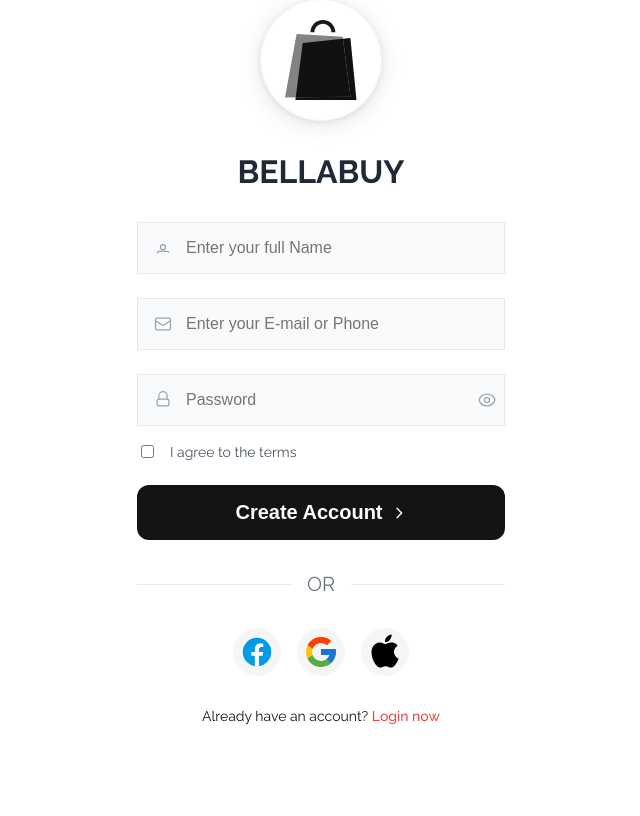
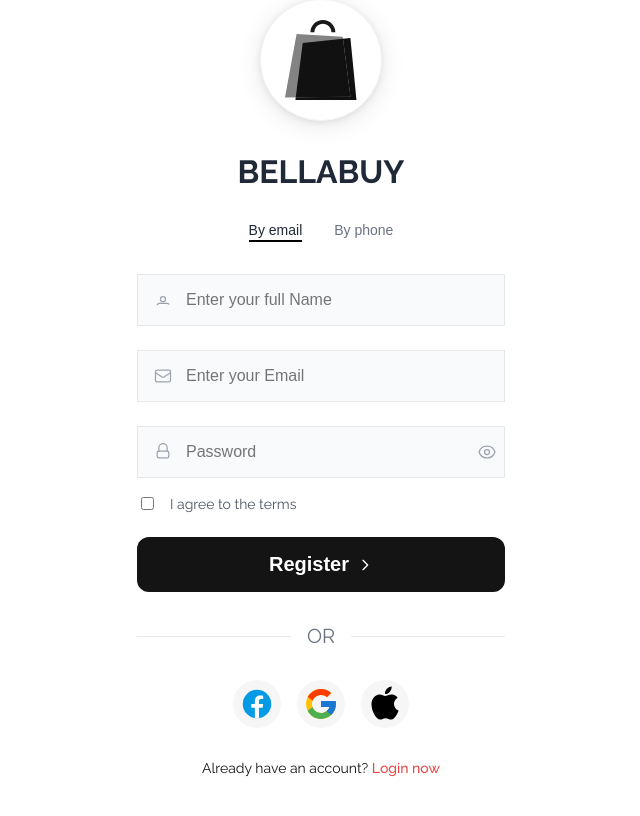
Before and after one commit to ResourcioPvtLimited/Bellabuy_ecommerce_site, a PHP site: page /phpmail/user/register.html in a window 1280 px wide. Shown: the part 170-986 px from the top of the page, without its empty margins (319-959 px from the left). Run offline with PHP 8.4, Linux system fonts and the light colour scheme; some libraries are stand-ins or nearby versions.

Commit message:
Modified register page

```diff
--- a/assets/css/register.css
+++ b/assets/css/register.css
@@ -1,27 +1,29 @@
-html, body {
+html,
+body {
   height: 100%;
   width: 100%;
   margin: 0;
   padding: 0;
   box-sizing: border-box;
   font-family: 'Raleway', sans-serif;
-  overflow-x: hidden; /* Prevent horizontal scroll */
+  overflow-x: hidden;
 }
 
 body {
-  background-color: var(--color-primary);
+  background-color: var(--color-primary, #f3f4f6);
   display: block;
 }
 
 .container {
   background: white;
-  padding: 2rem 1rem;         /* Add horizontal padding for small screens */
+  padding: 2rem 1rem;
   border-radius: 1rem;
   max-width: 400px;
   width: 100%;
   margin: 2rem auto;
-  box-sizing: border-box;     /* Ensure padding is included in width */
+  box-sizing: border-box;
 }
+
 .avatar {
   background: #fff;
   border-radius: 50%;
@@ -31,16 +33,18 @@ body {
   align-items: center;
   justify-content: center;
   margin: 0 auto 2rem;
-  box-shadow: 0 4px 24px 0 rgba(0,0,0,0.10), 0 1.5px 6px 0 rgba(0,0,0,0.07);
+  box-shadow: 0 4px 24px 0 rgba(0, 0, 0, 0.10), 0 1.5px 6px 0 rgba(0, 0, 0, 0.07);
   border: 1px solid #f3f4f6;
   overflow: hidden;
 }
+
 .avatar img {
   width: 80px;
   height: 80px;
   object-fit: contain;
   display: block;
 }
+
 h1 {
   text-align: center;
   font-size: 2rem;
@@ -50,13 +54,33 @@ h1 {
   font-weight: 700;
   font-size: 32px;
 }
-h2 {
-  text-align: center;
-  font-size: 1.5rem;
-  font-weight: bold;
-  color: #1f2937;
+
+.toggle-buttons {
+  display: flex;
+  gap: 2rem;
+  justify-content: center;
   margin-bottom: 2rem;
 }
+
+.toggle-btn {
+  padding: 0 0 2px 0;
+  border: none;
+  font-size: 0.875rem;
+  font-weight: 500;
+  cursor: pointer;
+  transition: all 0.2s ease;
+  background: transparent;
+  color: #6b7280;
+  border-bottom: 2px solid transparent;
+}
+
+.toggle-btn.active {
+  text-decoration: none;
+  color: #1f2937;
+  border-bottom: 2px solid #000;
+}
+
+
 input {
   width: 100%;
   padding: 1rem 3rem 1rem 3rem;
@@ -67,13 +91,16 @@ input {
   outline: none;
   box-sizing: border-box;
 }
+
 input:focus {
   border-color: transparent;
   box-shadow: 0 0 0 2px #e5e7eb;
 }
+
 .input-wrapper {
   position: relative;
 }
+
 .input-wrapper svg {
   position: absolute;
   top: 50%;
@@ -83,6 +110,7 @@ input:focus {
   width: 20px;
   height: 20px;
 }
+
 .toggle-password {
   position: absolute;
   top: 50%;
@@ -92,23 +120,26 @@ input:focus {
   border: none;
   color: #9ca3af;
   cursor: pointer;
+}
 
-    }
 input[type="password"] {
   padding-right: 3.5rem;
 }
+
 .checkbox-group {
   display: flex;
   justify-content: flex-start;
   align-items: center;
   margin-top: 1rem;
 }
+
 .checkbox-group input[type="checkbox"] {
   width: auto;
   padding: 0;
   margin-right: 0.5rem;
   accent-color: #1f2937;
 }
+
 .checkbox-group label {
   display: flex;
   align-items: center;
@@ -117,18 +148,20 @@ input[type="password"] {
   color: #4b5563;
   margin: 0;
   width: auto;
-  white-space: nowrap; /* Prevent label text from wrapping */
+  white-space: nowrap;
 }
+
 .checkbox-group a {
   color: #ef4444;
   font-size: 0.875rem;
   text-decoration: none;
 }
+
 .btn-login {
   width: 100%;
   padding: 1rem;
   margin-top: 1.5rem;
-  background-color: var(--color-secondary);
+  background-color: var(--color-secondary, #ef4444);
   color: white;
   border: none;
   border-radius: 0.75rem;
@@ -140,28 +173,33 @@ input[type="password"] {
   gap: 0.5rem;
   font-size: 20px;
 }
+
 .divider {
   display: flex;
   align-items: center;
   margin: 2rem 0;
 }
+
 .divider hr {
   flex: 1;
   border: none;
   height: 1px;
   background: #e5e7eb;
 }
+
 .divider span {
   margin: 0 1rem;
   font-size: 20px;
   color: #6b7280;
 }
+
 .socials {
   display: flex;
   justify-content: center;
   gap: 1rem;
   margin-bottom: 2rem;
 }
+
 .socials button {
   width: 48px;
   height: 48px;
@@ -174,30 +212,45 @@ input[type="password"] {
   cursor: pointer;
   background: #f7f6f6;
 }
-.facebook { background: #1877f2; }
-.google { background: #ea4335; }
-.github { background: #000; }
+
+.facebook {
+  background: #1877f2;
+}
+
+.google {
+  background: #ea4335;
+}
+
+.github {
+  background: #000;
+}
+
 .register {
   text-align: center;
   font-size: 0.875rem;
 }
+
 .register a {
   color: #ef4444;
   text-decoration: none;
   font-weight: 500;
 }
+
 .error-message {
   color: #ef4444;
   text-align: center;
   margin-bottom: 1rem;
   font-size: 0.95rem;
 }
+
 .success-message {
   color: #22c55e;
   text-align: center;
   margin-bottom: 1rem;
   font-size: 0.95rem;
 }
-span,a{
+
+span,
+a {
   font-size: 14px;
 }
--- a/user/register.html
+++ b/user/register.html
@@ -1,21 +1,23 @@
-
 <!DOCTYPE html>
 <html lang="en">
   <head>
     <meta charset="UTF-8" />
-  <meta name="viewport" content="width=device-width, initial-scale=1.0"/>
+    <meta name="viewport" content="width=device-width, initial-scale=1.0" />
     <title>Register | BellaBuy</title>
-  <link rel="stylesheet" href="../../assets/css/register.css" />
-  <link rel="preconnect" href="https://fonts.googleapis.com">
-<link rel="preconnect" href="https://fonts.gstatic.com" crossorigin>
-<link href="https://fonts.googleapis.com/css2?family=Instrument+Sans:ital,wght@0,400..700;1,400..700&family=Raleway:ital,wght@0,100..900;1,100..900&display=swap" rel="stylesheet">
-<link rel="stylesheet" href="../assets/css/main.css">
+    <link rel="stylesheet" href="../assets/css/register.css" />
+    <link rel="preconnect" href="https://fonts.googleapis.com" />
+    <link rel="preconnect" href="https://fonts.gstatic.com" crossorigin />
+    <link
+      href="https://fonts.googleapis.com/css2?family=Instrument+Sans:ital,wght@0,400..700;1,400..700&family=Raleway:ital,wght@0,100..900;1,100..900&display=swap"
+      rel="stylesheet"
+    />
 
     <script src="https://cdn.jsdelivr.net/npm/sweetalert2@11"></script>
+
     <script>
       // Function to include HTML content
       function includeHTML() {
-      document.querySelectorAll('[data-include]').forEach(async el => {
+        document.querySelectorAll("[data-include]").forEach(async (el) => {
           const file = el.getAttribute("data-include");
           const res = await fetch(file);
           const html = await res.text();
@@ -23,16 +25,15 @@
         });
       }
 
-    window.addEventListener('DOMContentLoaded', includeHTML);
-    window.addEventListener('DOMContentLoaded', includeHTML);
-
+      window.addEventListener("DOMContentLoaded", includeHTML);
+      window.addEventListener("DOMContentLoaded", includeHTML);
     </script>
   </head>
   <body>
     <div data-include="navbar.html"></div>
     <script>
       async function includeHTML() {
-  const elements = document.querySelectorAll('[data-include]');
+        const elements = document.querySelectorAll("[data-include]");
         for (const el of elements) {
           const file = el.getAttribute("data-include");
           const res = await fetch(file);
@@ -40,90 +41,225 @@ async function includeHTML() {
           el.innerHTML = html;
         }
         // Now load navbar.js and run setupNavbarDropdown
-  const script = document.createElement('script');
-  script.src = '../assets/js/navbar.js';
-  script.onload = function() {
-    if (typeof setupNavbarDropdown === 'function') setupNavbarDropdown();
+        const script = document.createElement("script");
+        script.src = "../assets/js/navbar.js";
+        script.onload = function () {
+          if (typeof setupNavbarDropdown === "function") setupNavbarDropdown();
         };
         document.body.appendChild(script);
       }
 
-window.addEventListener('DOMContentLoaded', includeHTML);
+      window.addEventListener("DOMContentLoaded", includeHTML);
     </script>
     <div class="container">
       <div class="avatar">
-       <img src="../../assets/images/logo.svg" alt="BellaBuy Logo" width="120" height="120">
+        <img
+          src="../assets/images/logo.svg"
+          alt="BellaBuy Logo"
+          width="120"
+          height="120"
+        />
       </div>
       <h1>BELLABUY</h1>
 
+      <!-- Toggle buttons for Email/Phone -->
+      <div class="toggle-buttons">
+        <button type="button" class="toggle-btn active" id="emailBtn">
+          By email
+        </button>
+        <button type="button" class="toggle-btn" id="phoneBtn">By phone</button>
+      </div>
 
       <form id="register-form">
         <div class="input-wrapper">
-    <svg fill="none" stroke="currentColor" stroke-width="1.5" viewBox="0 0 24 24">
-      <path stroke-linecap="round" stroke-linejoin="round" d="M5.121 17.804A4 4 0 017 16h10a4 4 0 011.879.804M15 11a3 3 0 11-6 0 3 3 0 016 0z"/>
+          <svg
+            fill="none"
+            stroke="currentColor"
+            stroke-width="1.5"
+            viewBox="0 0 24 24"
+          >
+            <path
+              stroke-linecap="round"
+              stroke-linejoin="round"
+              d="M5.121 17.804A4 4 0 017 16h10a4 4 0 011.879.804M15 11a3 3 0 11-6 0 3 3 0 016 0z"
+            />
           </svg>
-    <input type="text" id="name" name="name" placeholder="Enter your full Name" >
+          <input
+            type="text"
+            id="name"
+            name="name"
+            placeholder="Enter your full Name"
+          />
         </div>
 
-  <div class="input-wrapper" style="margin-top: 1.5rem;">
-    <svg fill="none" stroke="currentColor" stroke-width="1.5" viewBox="0 0 24 24">
-      <path stroke-linecap="round" stroke-linejoin="round" d="M3 8l7.89 5.26a2 2 0 002.22 0L21 8M5 19h14a2 2 0 002-2V7a2 2 0 00-2-2H5a2 2 0 00-2 2v10a2 2 0 002 2z"/>
+        <div class="input-wrapper" style="margin-top: 1.5rem">
+          <svg
+            id="identifierIcon"
+            fill="none"
+            stroke="currentColor"
+            stroke-width="1.5"
+            viewBox="0 0 24 24"
+          >
+            <path
+              stroke-linecap="round"
+              stroke-linejoin="round"
+              d="M3 8l7.89 5.26a2 2 0 002.22 0L21 8M5 19h14a2 2 0 002-2V7a2 2 0 00-2-2H5a2 2 0 00-2 2v10a2 2 0 002 2z"
+            />
           </svg>
-    <input type="text" id="identifier" name="identifier" placeholder="Enter your E-mail or Phone " >
+          <input
+            type="email"
+            id="identifier"
+            name="identifier"
+            placeholder="Enter your Email"
+          />
         </div>
 
-  <div class="input-wrapper" style="margin-top: 1.5rem;">
-    <svg fill="none" stroke="currentColor" stroke-width="1.5" viewBox="0 0 24 24" width="20" height="20">
+        <div class="input-wrapper" style="margin-top: 1.5rem">
+          <svg
+            fill="none"
+            stroke="currentColor"
+            stroke-width="1.5"
+            viewBox="0 0 24 24"
+            width="20"
+            height="20"
+          >
             <rect x="5" y="11" width="14" height="8" rx="2" />
-      <path stroke-linecap="round" stroke-linejoin="round" d="M7 11V7a5 5 0 0110 0v4" />
+            <path
+              stroke-linecap="round"
+              stroke-linejoin="round"
+              d="M7 11V7a5 5 0 0110 0v4"
+            />
           </svg>
-    <input type="password" id="password" name="password" placeholder="Password" required>
-    <button type="button" class="toggle-password" id="togglePasswordBtn" aria-label="Show password">
-      <svg id="eyeIcon" fill="none" stroke="currentColor" stroke-width="1.5" viewBox="0 0 24 24" width="24" height="24">
-        <path stroke-linecap="round" stroke-linejoin="round" d="M15 12a3 3 0 11-6 0 3 3 0 016 0z"/>
-        <path stroke-linecap="round" stroke-linejoin="round" d="M2.458 12C3.732 7.943 7.522 5 12 5s8.268 2.943 9.542 7c-1.274 4.057-5.064 7-9.542 7s-8.268-2.943-9.542-7z"/>
+          <input
+            type="password"
+            id="password"
+            name="password"
+            placeholder="Password"
+            required
+          />
+          <button
+            type="button"
+            class="toggle-password"
+            id="togglePasswordBtn"
+            aria-label="Show password"
+          >
+            <svg
+              id="eyeIcon"
+              fill="none"
+              stroke="currentColor"
+              stroke-width="1.5"
+              viewBox="0 0 24 24"
+              width="24"
+              height="24"
+            >
+              <path
+                stroke-linecap="round"
+                stroke-linejoin="round"
+                d="M15 12a3 3 0 11-6 0 3 3 0 016 0z"
+              />
+              <path
+                stroke-linecap="round"
+                stroke-linejoin="round"
+                d="M2.458 12C3.732 7.943 7.522 5 12 5s8.268 2.943 9.542 7c-1.274 4.057-5.064 7-9.542 7s-8.268-2.943-9.542-7z"
+              />
             </svg>
           </button>
         </div>
 
         <div class="checkbox-group">
           <label>
-      <input type="checkbox" id="terms" name="terms" >
+            <input type="checkbox" id="terms" name="terms" />
             I agree to the terms
           </label>
         </div>
 
         <button type="submit" class="btn-login" id="registerBtn">
-    Create Account
-    <svg fill="none" stroke="currentColor" stroke-width="2" viewBox="0 0 24 24" width="16" height="16">
-      <path stroke-linecap="round" stroke-linejoin="round" d="M9 5l7 7-7 7"/>
+          Register
+          <svg
+            fill="none"
+            stroke="currentColor"
+            stroke-width="2"
+            viewBox="0 0 24 24"
+            width="16"
+            height="16"
+          >
+            <path
+              stroke-linecap="round"
+              stroke-linejoin="round"
+              d="M9 5l7 7-7 7"
+            />
           </svg>
         </button>
       </form>
 
       <div class="divider">
-      <hr>
+        <hr />
         <span>OR</span>
-      <hr>
+        <hr />
       </div>
 
       <div class="socials">
         <button class="facebook">
           <!-- Facebook SVG -->
-      <svg xmlns="http://www.w3.org/2000/svg" x="0px" y="0px" width="100" height="100" viewBox="0 0 48 48">
-        <path fill="#039be5" d="M24 5A19 19 0 1 0 24 43A19 19 0 1 0 24 5Z"></path><path fill="#fff" d="M26.572,29.036h4.917l0.772-4.995h-5.69v-2.73c0-2.075,0.678-3.915,2.619-3.915h3.119v-4.359c-0.548-0.074-1.707-0.236-3.897-0.236c-4.573,0-7.254,2.415-7.254,7.917v3.323h-4.701v4.995h4.701v13.729C22.089,42.905,23.032,43,24,43c0.875,0,1.729-0.08,2.572-0.194V29.036z"></path>
+          <svg
+            xmlns="http://www.w3.org/2000/svg"
+            x="0px"
+            y="0px"
+            width="100"
+            height="100"
+            viewBox="0 0 48 48"
+          >
+            <path
+              fill="#039be5"
+              d="M24 5A19 19 0 1 0 24 43A19 19 0 1 0 24 5Z"
+            ></path>
+            <path
+              fill="#fff"
+              d="M26.572,29.036h4.917l0.772-4.995h-5.69v-2.73c0-2.075,0.678-3.915,2.619-3.915h3.119v-4.359c-0.548-0.074-1.707-0.236-3.897-0.236c-4.573,0-7.254,2.415-7.254,7.917v3.323h-4.701v4.995h4.701v13.729C22.089,42.905,23.032,43,24,43c0.875,0,1.729-0.08,2.572-0.194V29.036z"
+            ></path>
           </svg>
         </button>
         <button class="google">
           <!-- Google SVG -->
-      <svg xmlns="http://www.w3.org/2000/svg" x="0px" y="0px" width="100" height="100" viewBox="0 0 48 48">
-      <path fill="#FFC107" d="M43.611,20.083H42V20H24v8h11.303c-1.649,4.657-6.08,8-11.303,8c-6.627,0-12-5.373-12-12c0-6.627,5.373-12,12-12c3.059,0,5.842,1.154,7.961,3.039l5.657-5.657C34.046,6.053,29.268,4,24,4C12.955,4,4,12.955,4,24c0,11.045,8.955,20,20,20c11.045,0,20-8.955,20-20C44,22.659,43.862,21.35,43.611,20.083z"></path><path fill="#FF3D00" d="M6.306,14.691l6.571,4.819C14.655,15.108,18.961,12,24,12c3.059,0,5.842,1.154,7.961,3.039l5.657-5.657C34.046,6.053,29.268,4,24,4C16.318,4,9.656,8.337,6.306,14.691z"></path><path fill="#4CAF50" d="M24,44c5.166,0,9.86-1.977,13.409-5.192l-6.19-5.238C29.211,35.091,26.715,36,24,36c-5.202,0-9.619-3.317-11.283-7.946l-6.522,5.025C9.505,39.556,16.227,44,24,44z"></path><path fill="#1976D2" d="M43.611,20.083H42V20H24v8h11.303c-0.792,2.237-2.231,4.166-4.087,5.571c0.001-0.001,0.002-0.001,0.003-0.002l6.19,5.238C36.971,39.205,44,34,44,24C44,22.659,43.862,21.35,43.611,20.083z"></path>
+          <svg
+            xmlns="http://www.w3.org/2000/svg"
+            x="0px"
+            y="0px"
+            width="100"
+            height="100"
+            viewBox="0 0 48 48"
+          >
+            <path
+              fill="#FFC107"
+              d="M43.611,20.083H42V20H24v8h11.303c-1.649,4.657-6.08,8-11.303,8c-6.627,0-12-5.373-12-12c0-6.627,5.373-12,12-12c3.059,0,5.842,1.154,7.961,3.039l5.657-5.657C34.046,6.053,29.268,4,24,4C12.955,4,4,12.955,4,24c0,11.045,8.955,20,20,20c11.045,0,20-8.955,20-20C44,22.659,43.862,21.35,43.611,20.083z"
+            ></path>
+            <path
+              fill="#FF3D00"
+              d="M6.306,14.691l6.571,4.819C14.655,15.108,18.961,12,24,12c3.059,0,5.842,1.154,7.961,3.039l5.657-5.657C34.046,6.053,29.268,4,24,4C16.318,4,9.656,8.337,6.306,14.691z"
+            ></path>
+            <path
+              fill="#4CAF50"
+              d="M24,44c5.166,0,9.86-1.977,13.409-5.192l-6.19-5.238C29.211,35.091,26.715,36,24,36c-5.202,0-9.619-3.317-11.283-7.946l-6.522,5.025C9.505,39.556,16.227,44,24,44z"
+            ></path>
+            <path
+              fill="#1976D2"
+              d="M43.611,20.083H42V20H24v8h11.303c-0.792,2.237-2.231,4.166-4.087,5.571c0.001-0.001,0.002-0.001,0.003-0.002l6.19,5.238C36.971,39.205,44,34,44,24C44,22.659,43.862,21.35,43.611,20.083z"
+            ></path>
           </svg>
         </button>
         <button class="github">
           <!-- Apple SVG -->
-      <svg xmlns="http://www.w3.org/2000/svg" x="0px" y="0px" width="100" height="100" viewBox="0 0 30 30">
-       <path d="M25.565,9.785c-0.123,0.077-3.051,1.702-3.051,5.305c0.138,4.109,3.695,5.55,3.756,5.55 c-0.061,0.077-0.537,1.963-1.947,3.94C23.204,26.283,21.962,28,20.076,28c-1.794,0-2.438-1.135-4.508-1.135 c-2.223,0-2.852,1.135-4.554,1.135c-1.886,0-3.22-1.809-4.4-3.496c-1.533-2.208-2.836-5.673-2.882-9 c-0.031-1.763,0.307-3.496,1.165-4.968c1.211-2.055,3.373-3.45,5.734-3.496c1.809-0.061,3.419,1.242,4.523,1.242 c1.058,0,3.036-1.242,5.274-1.242C21.394,7.041,23.97,7.332,25.565,9.785z M15.001,6.688c-0.322-1.61,0.567-3.22,1.395-4.247 c1.058-1.242,2.729-2.085,4.17-2.085c0.092,1.61-0.491,3.189-1.533,4.339C18.098,5.937,16.488,6.872,15.001,6.688z"></path>
+          <svg
+            xmlns="http://www.w3.org/2000/svg"
+            x="0px"
+            y="0px"
+            width="100"
+            height="100"
+            viewBox="0 0 30 30"
+          >
+            <path
+              d="M25.565,9.785c-0.123,0.077-3.051,1.702-3.051,5.305c0.138,4.109,3.695,5.55,3.756,5.55 c-0.061,0.077-0.537,1.963-1.947,3.94C23.204,26.283,21.962,28,20.076,28c-1.794,0-2.438-1.135-4.508-1.135 c-2.223,0-2.852,1.135-4.554,1.135c-1.886,0-3.22-1.809-4.4-3.496c-1.533-2.208-2.836-5.673-2.882-9 c-0.031-1.763,0.307-3.496,1.165-4.968c1.211-2.055,3.373-3.45,5.734-3.496c1.809-0.061,3.419,1.242,4.523,1.242 c1.058,0,3.036-1.242,5.274-1.242C21.394,7.041,23.97,7.332,25.565,9.785z M15.001,6.688c-0.322-1.61,0.567-3.22,1.395-4.247 c1.058-1.242,2.729-2.085,4.17-2.085c0.092,1.61-0.491,3.189-1.533,4.339C18.098,5.937,16.488,6.872,15.001,6.688z"
+            ></path>
           </svg>
         </button>
       </div>
@@ -134,38 +270,83 @@ window.addEventListener('DOMContentLoaded', includeHTML);
       </div>
     </div>
 
-  <!-- <script>
-    document.getElementById('togglePasswordBtn').addEventListener('click', function () {
-      const passwordInput = document.getElementById('password');
-      const eyeIcon = document.getElementById('eyeIcon');
-      if (passwordInput.type === 'password') {
-        passwordInput.type = 'text';
+    <script>
+      document.addEventListener("DOMContentLoaded", function () {
+        const emailBtn = document.getElementById("emailBtn");
+        const phoneBtn = document.getElementById("phoneBtn");
+        const identifierInput = document.getElementById("identifier");
+        const identifierIcon = document.getElementById("identifierIcon");
+
+        // Email icon SVG
+        const emailIconSVG = `
+          <path
+            stroke-linecap="round"
+            stroke-linejoin="round"
+            d="M3 8l7.89 5.26a2 2 0 002.22 0L21 8M5 19h14a2 2 0 002-2V7a2 2 0 00-2-2H5a2 2 0 00-2 2v10a2 2 0 002 2z"
+          />
+        `;
+
+        // Phone icon SVG
+        const phoneIconSVG = `
+          <path
+            stroke-linecap="round"
+            stroke-linejoin="round"
+            d="M3 5a2 2 0 012-2h3.28a1 1 0 01.948.684l1.498 4.493a1 1 0 01-.502 1.21l-2.257 1.13a11.042 11.042 0 005.516 5.516l1.13-2.257a1 1 0 011.21-.502l4.493 1.498a1 1 0 01.684.949V19a2 2 0 01-2 2h-1C9.716 21 3 14.284 3 6V5z"
+          />
+        `;
+
+        // Toggle to Email
+        emailBtn.addEventListener("click", function () {
+          emailBtn.classList.add("active");
+          phoneBtn.classList.remove("active");
+
+          identifierInput.type = "email";
+          identifierInput.placeholder = "Enter your Email";
+          identifierIcon.innerHTML = emailIconSVG;
+        });
+
+        // Toggle to Phone
+        phoneBtn.addEventListener("click", function () {
+          phoneBtn.classList.add("active");
+          emailBtn.classList.remove("active");
+
+          identifierInput.type = "tel";
+          identifierInput.placeholder = "Enter your Phone Number";
+          identifierIcon.innerHTML = phoneIconSVG;
+        });
+
+        // Password toggle functionality
+        const togglePasswordBtn = document.getElementById("togglePasswordBtn");
+        const passwordInput = document.getElementById("password");
+        const eyeIcon = document.getElementById("eyeIcon");
+
+        if (togglePasswordBtn) {
+          togglePasswordBtn.addEventListener("click", function () {
+            if (passwordInput.type === "password") {
+              passwordInput.type = "text";
               eyeIcon.innerHTML = `
                 <path stroke-linecap="round" stroke-linejoin="round" d="M13.875 18.825A10.05 10.05 0 0112 19c-4.478 0-8.268-2.943-9.542-7a9.956 9.956 0 012.223-3.592M6.634 6.634A9.956 9.956 0 0112 5c4.478 0 8.268 2.943 9.542 7a9.956 9.956 0 01-4.293 5.066M15 12a3 3 0 11-6 0 3 3 0 016 0z"/>
                 <path stroke-linecap="round" stroke-linejoin="round" d="M3 3l18 18"/>
               `;
             } else {
-        passwordInput.type = 'password';
+              passwordInput.type = "password";
               eyeIcon.innerHTML = `
                 <path stroke-linecap="round" stroke-linejoin="round" d="M15 12a3 3 0 11-6 0 3 3 0 016 0z"/>
                 <path stroke-linecap="round" stroke-linejoin="round" d="M2.458 12C3.732 7.943 7.522 5 12 5s8.268 2.943 9.542 7c-1.274 4.057-5.064 7-9.542 7s-8.268-2.943-9.542-7z"/>
               `;
             }
           });
-  </script> -->
+        }
 
-  <!-- SweetAlert2 Toast Messages -->
-<script>
-document.addEventListener('DOMContentLoaded', function() {
-  var registerForm = document.getElementById('register-form');
+        // Form submission
+        const registerForm = document.getElementById("register-form");
         if (registerForm) {
-    registerForm.addEventListener('submit', function(e) {
+          registerForm.addEventListener("submit", function (e) {
             e.preventDefault();
-      window.location.href = '/user/login.html'; // Use absolute path for Vercel/static hosting
+            window.location.href = "/user/login.html";
           });
         }
       });
     </script>
-
   </body>
 </html>
```
Lines whose indentation alone changed are shown as unchanged.
